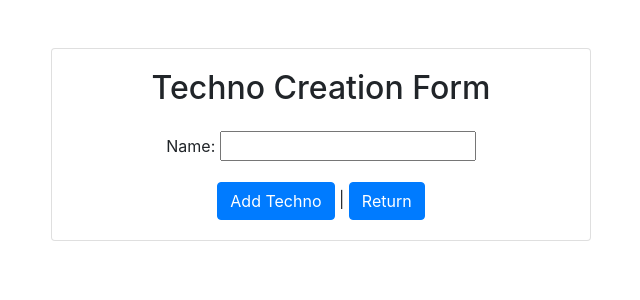
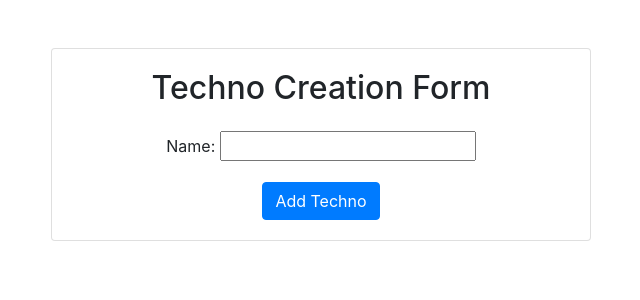
Before and after one commit to crasride/Dev-Resources-Management, a Django app: page /create_techno/ in a window 1280 px wide. Shown: the part 117-417 px from the top of the page, without its empty margins (319-959 px from the left). Run offline with Django 4.2, Linux system fonts and the light colour scheme; some libraries are stand-ins or nearby versions.

Commit message:
modifi format visual

```diff
--- a/library/templates/create_techno.html
+++ b/library/templates/create_techno.html
@@ -1,24 +1,31 @@
 {% extends 'base.html' %}
 
 {% block content %}
+<!-- The content block is defined for overriding by child templates -->
 
 <div class="container">
-    <div class="card card-body w-50 mx-auto" >
+    <div class="card card-body w-50 mx-auto">
+        <!-- A container is created with a card that holds the form -->
         <h2 class="mb-4 text-center">Techno Creation Form</h2>
+        <!-- A heading for the form is created -->
         {% if error %}
-		<div class="alert alert-primary text-center" role="alert">
-        	{{ error }}
-		</div>
+        <!-- If the error variable is defined, an alert message is displayed -->
+        <div class="alert alert-primary text-center" role="alert">
+            {{ error }}
+        </div>
         {% endif %}
         <form method="POST" enctype="multipart/form-data" class="text-center">
+            <!-- A form is created with POST request method and enctype for file uploads -->
             {% csrf_token %}
+            <!-- A CSRF token is included for security purposes -->
             <div class="form-group">
                 <label for="{{ form.techno.id_for_label }}">Name:</label>
+                <!-- A label for the form input is created -->
                 {{ form.name }}
+                <!-- The form input for the name field is displayed -->
             </div>
             <button type="submit" name="submit" class="btn btn-primary text">Add Techno</button>
-            |
-            <button type="submit" name="submit" class="btn btn-primary text">Return</button>
+            <!-- A button is created for submitting the form -->
         </form>
     </div>
 </div>
```
